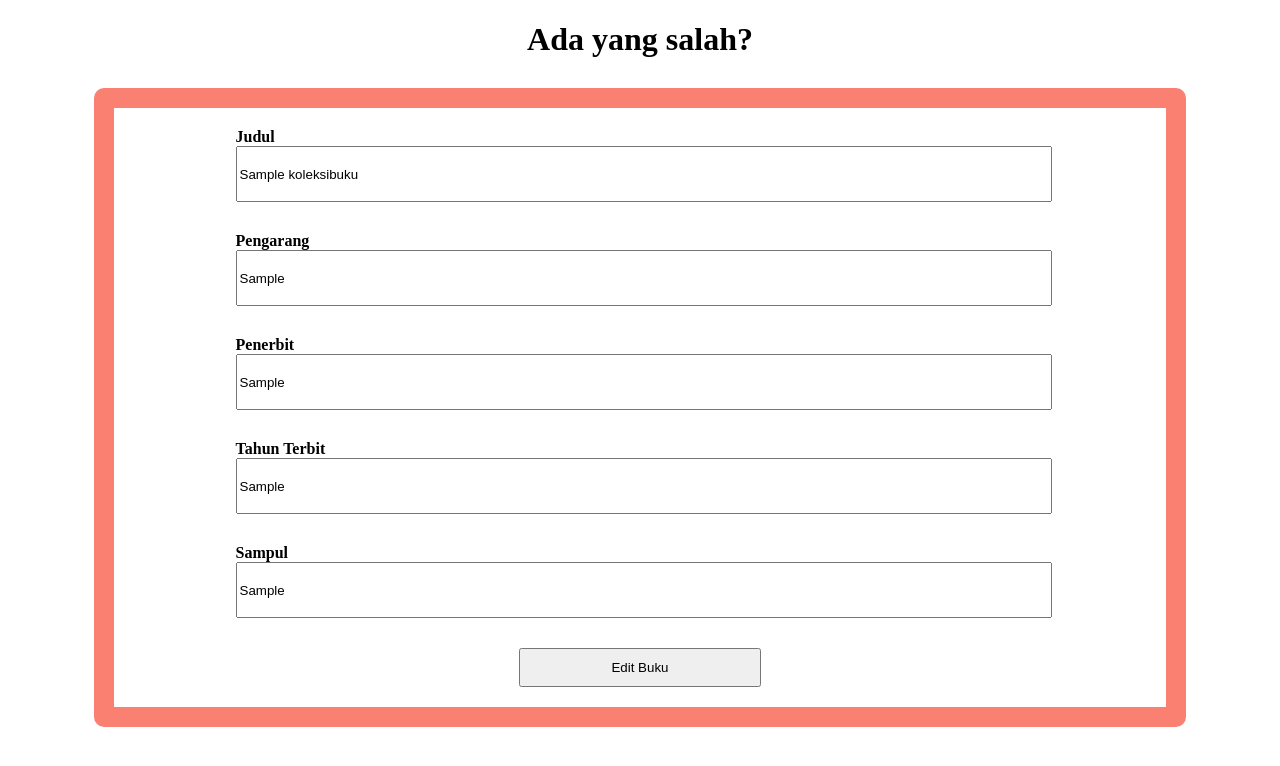
After one commit to rizkiismail9a/koleksibuku, a PHP site: page /edit.php?id=1 in a window 1280 px wide. The commit adds this page. Shown: the top 766 px of the page. Run offline with PHP 8.4, Linux system fonts and the light colour scheme; tables that the repository leaves empty or names only in its code hold one stand-in row (values such as "Sample post").

Commit message:
tambah fitur edit

```diff
--- /dev/null
+++ b/edit.php
@@ -0,0 +1,61 @@
+<?php
+require 'function.php';
+$id = $_GET['id'];
+
+
+$bukuYangAkanDiedit = tampilkanData("SELECT * FROM koleksibuku WHERE id=$id")[0];
+
+if (isset($_POST['submit'])) {
+    if (editBuku($_POST, $id) > 0) {
+        echo "<script>
+        alert('Udah dibenerin, coy!');
+        document.location.href = 'index.php';
+        </script>";
+
+    } else {
+        echo "<p>Ada yang salah, nih</p>";
+    }
+    ;
+
+}
+
+
+?>
+
+<!DOCTYPE html>
+<html lang="en">
+
+<head>
+    <meta charset="UTF-8">
+    <meta http-equiv="X-UA-Compatible" content="IE=edge">
+    <meta name="viewport" content="width=device-width, initial-scale=1.0">
+    <link rel="stylesheet" href="style/tambahBuku.css">
+    <title>Edit Buku</title>
+</head>
+
+<body>
+    <h1>Ada yang salah?</h1>
+    <form action="" method="post">
+        <div class="container">
+            <div class="form-wrapper">
+                <label for="judul">Judul</label>
+                <input required type="text" id="judul" name="judul" value="<?= $bukuYangAkanDiedit['judul']; ?>">
+                <label for="pengarang">Pengarang</label>
+                <input required type="text" id="pengarang" name="pengarang"
+                    value="<?= $bukuYangAkanDiedit['pengarang']; ?>">
+                <label for="penerbit">Penerbit</label>
+                <input required type="text" id="penerbit" name="penerbit"
+                    value="<?= $bukuYangAkanDiedit['penerbit']; ?>">
+                <label for="tahunterbit">Tahun Terbit</label>
+                <input required type="text" id="tahunterbit" name="tahunterbit"
+                    value="<?= $bukuYangAkanDiedit['tahunterbit']; ?>">
+                <label for="sampul">Sampul</label>
+                <input required type="text" id="sampul" name="sampul" value="<?= $bukuYangAkanDiedit['sampul']; ?>">
+                <button type="submit" name="submit">Edit Buku</button>
+            </div>
+        </div>
+
+    </form>
+</body>
+
+</html>
--- a/function.php
+++ b/function.php
@@ -39,6 +39,22 @@ function hapus($id)
     return mysqli_affected_rows($connect);
 }
 
+
+//Ini untuk edit.php
+function editBuku($books, $id)
+{
+    global $connect;
+    $judul = htmlspecialchars($books['judul']);
+    $pengarang = htmlspecialchars($books['pengarang']);
+    $penerbit = htmlspecialchars($books['penerbit']);
+    $tahunterbit = htmlspecialchars($books['tahunterbit']);
+    $sampul = htmlspecialchars($books['sampul']);
+
+    $input = "UPDATE koleksibuku SET sampul='$sampul', judul='$judul', pengarang='$pengarang', penerbit='$penerbit', tahunterbit='$tahunterbit' WHERE id=$id";
+
+    mysqli_query($connect, $input);
+    return mysqli_affected_rows($connect);
+}
 //Ini untuk cariBuku
 function cariBuku($keyword)
 {
--- a/index.php
+++ b/index.php
@@ -57,7 +57,7 @@ if (isset($_POST['cari'])) {
                     <?= $buku['tahunterbit']; ?>
                 </td>
                 <td><a href="hapus.php?id=<?= $buku['id']; ?>" onclick="confirm('yakin mau dibuang?');">Hapus</a> | <a
-                        href="">Edit</a> </td>
+                        href="edit.php?id=<?= $buku['id']; ?>">Edit</a> </td>
             </tr>
         <?php endforeach ?>
     </table>
```
